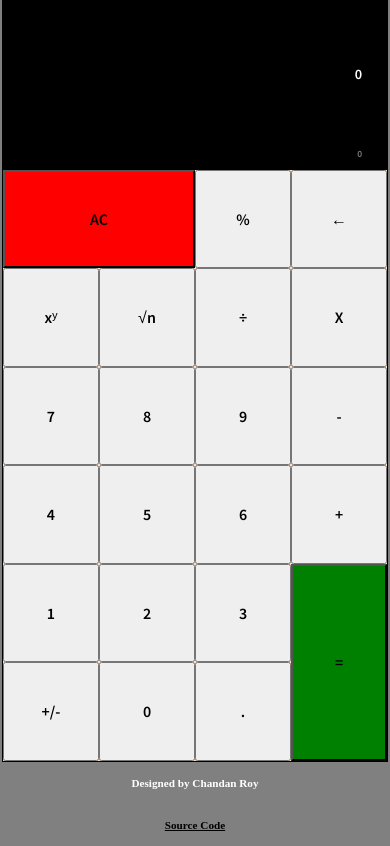
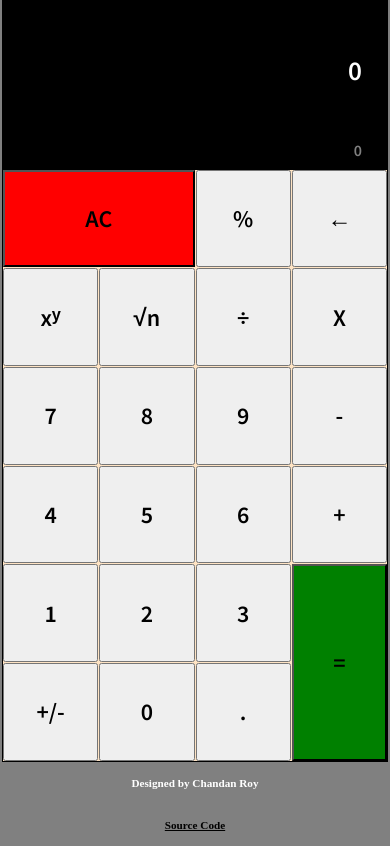
Before and after one commit to croy47/Calculator, a React (Create React App) app: page / in a window 390 px wide. Built offline with nearby package versions, Linux system fonts and the light colour scheme.

Commit message:
bug fixes and improved UI

```diff
--- a/src/App.js
+++ b/src/App.js
@@ -11,7 +11,7 @@ function App() {
         <ButtonContainer />
       </main>
       <p className="source-link">
-        <p>Designed by Chandan Roy</p>
+        <div>Designed by Chandan Roy</div>
         <a
           href="https://github.com/croy47/Calculator"
           target="_blank"
--- a/src/Context.js
+++ b/src/Context.js
@@ -9,6 +9,7 @@ const initialState = {
   currentNum: "",
   operator: "",
   encounteredError: false,
+  equalToPressed: false,
 };
 
 const AppProvider = ({ children }) => {
--- a/src/Display.js
+++ b/src/Display.js
@@ -2,18 +2,40 @@ import React, { useEffect } from "react";
 import { useGlobalContext } from "./Context";
 
 export const Display = () => {
-  let { calculated, currentNum, operator, encounteredError } =
+  let { calculated, currentNum, operator, encounteredError, equalToPressed } =
     useGlobalContext();
 
-  calculated = parseFloat(Number(calculated).toFixed(5));
+  calculated = parseFloat(Number(calculated).toFixed(5)).toString();
+
+  //check if it fits on the screen
+  let windowWidth = window.innerWidth < 500;
+  let overflowed = windowWidth && calculated.length > 15;
+
+  useEffect(() => {
+    if (windowWidth) {
+      let displayMuted = document.querySelector(".display-muted");
+      if (equalToPressed) {
+        displayMuted.classList.add("hide");
+      } else {
+        displayMuted.classList.remove("hide");
+      }
+    }
+  }, [equalToPressed, windowWidth]);
+
   return (
     <div id="full-display">
       <div className="calculated">
-        {encounteredError ? "BAD EXPRESSION " : calculated}
+        {encounteredError
+          ? "BAD EXPRESSION "
+          : overflowed
+          ? "OVERFLOWED"
+          : calculated}
       </div>
       <div id="display" className="display-muted">
         {encounteredError
           ? "press AC button"
+          : overflowed
+          ? "Sorry, I am just a kid"
           : `${
               operator === "*" ? "X" : operator === "/" ? "÷" : operator ?? ""
             } ${
--- a/src/reducer.js
+++ b/src/reducer.js
@@ -6,6 +6,7 @@
 
 const reducer = (state, action) => {
   const { calculated, currentNum, operator, encounteredError } = state;
+  state.equalToPressed = false;
   try {
     switch (action.type) {
       //NUMBER CAPTURED
@@ -72,6 +73,7 @@ const reducer = (state, action) => {
           currentNum: evaluated,
           operator: "",
           calculated: evaluated,
+          equalToPressed: true,
         };
 
       //TOGGLE
--- a/src/style.css
+++ b/src/style.css
@@ -66,7 +66,7 @@ button:hover {
 }
 
 button:active {
-  transform: translateY(3px);
+  transform: translateY(1px);
 }
 
 #clear {
@@ -99,34 +99,37 @@ button:active {
     background: none;
     align-items: flex-start;
     background-color: grey;
+    overflow: hidden;
   }
 
   main {
     min-width: 200px;
     width: 99vw;
     border: 1px solid black;
+    overflow: hidden;
   }
 
   #full-display {
     min-height: 4rem;
-    font-size: 0.9rem;
+    font-size: 1.7rem;
     height: 20vh;
     word-wrap: wrap;
   }
   .display-muted {
-    font-size: 0.6rem;
+    font-size: 1rem;
     color: grey;
   }
 
   #buttonContainer {
     height: 70vh;
-    gap: 0px;
+    gap: 1px;
   }
 
   .button {
     min-width: 1rem;
     min-height: 2rem;
-    font-size: 1rem;
+    font-size: 1.5rem;
+    font-weight: 900;
   }
   .source-link {
     display: grid;
@@ -139,3 +142,7 @@ button:active {
     color: black;
   }
 }
+
+.hide {
+  visibility: hidden;
+}
```
